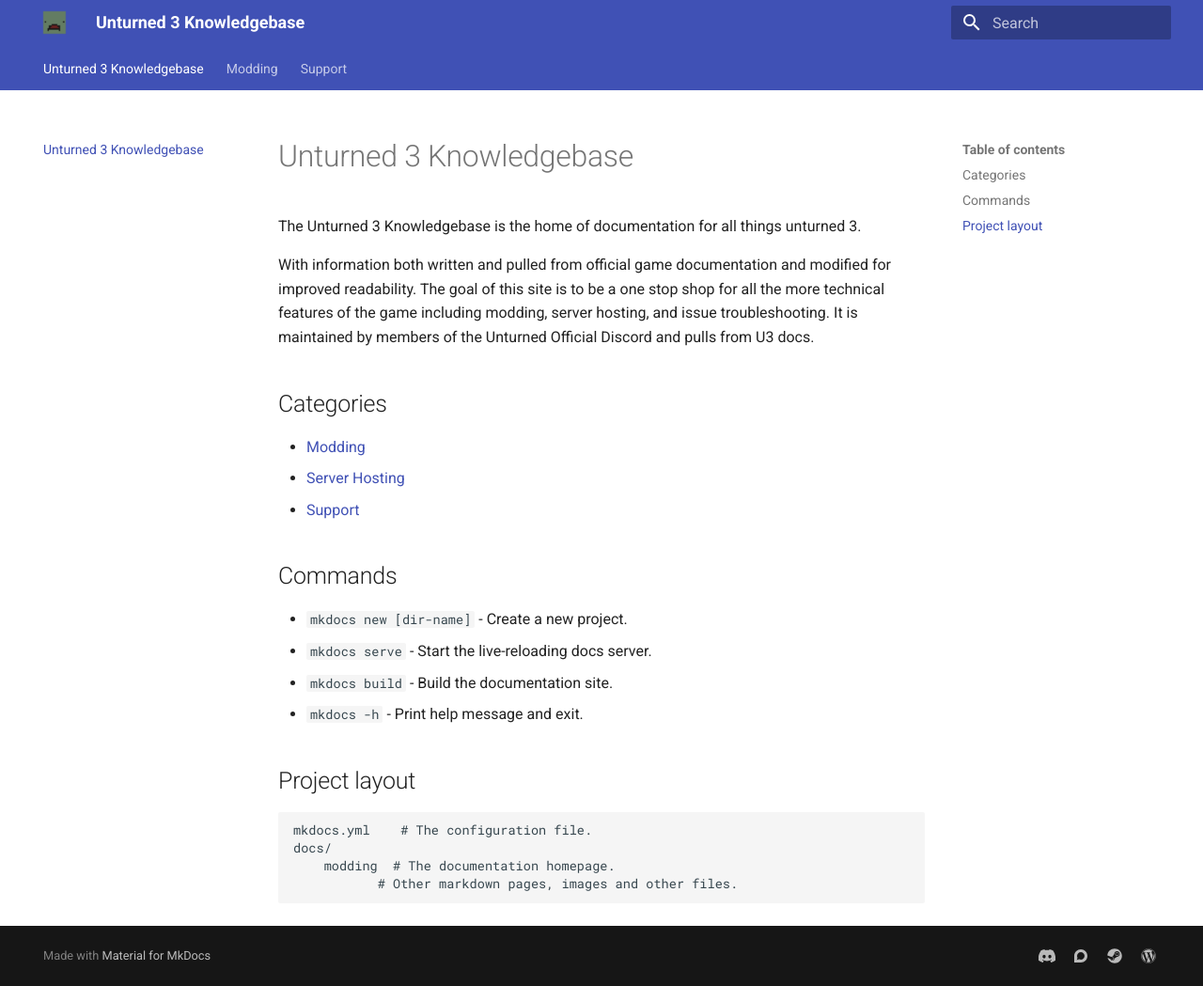
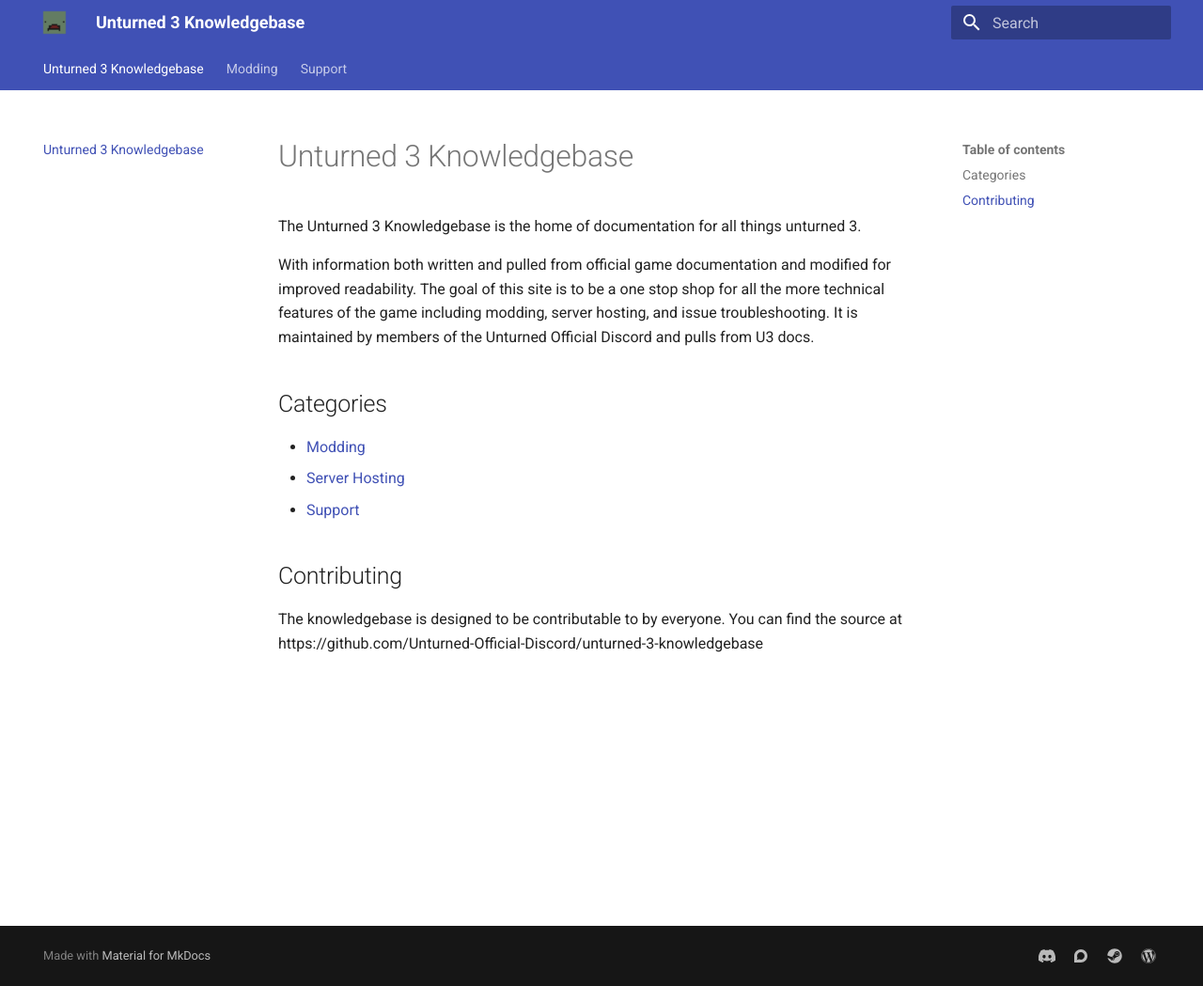
Before and after one commit to unturned-info/unturned-3-knowledgebase, an MkDocs documentation site: the page built from docs/index.md, in a window 1280 px wide and 1049 px high. Shown: the whole window at 94% size. Built offline with MkDocs 1.6.1 and Material for MkDocs 9.7.7, drawn with Linux system fonts in a browser that asks for light colours.

Commit message:
Edited index

```diff
--- a/docs/index.md
+++ b/docs/index.md
@@ -10,16 +10,6 @@
 - [Server Hosting]()
 - [Support]()
 
-## Commands
+## Contributing
 
-* `mkdocs new [dir-name]` - Create a new project.
-* `mkdocs serve` - Start the live-reloading docs server.
-* `mkdocs build` - Build the documentation site.
-* `mkdocs -h` - Print help message and exit.
-
-## Project layout
-
-    mkdocs.yml    # The configuration file.
-    docs/
-        modding  # The documentation homepage.
-               # Other markdown pages, images and other files.
+The knowledgebase is designed to be contributable to by everyone. You can find the source at https://github.com/Unturned-Official-Discord/unturned-3-knowledgebase
--- a/mkdocs.yml
+++ b/mkdocs.yml
@@ -9,7 +9,7 @@
   favicon: assets/Unturned_Logo.png
   palette:
     primary: indigo
-    accent: green
+    # accent: green
   features:
     - tabs
 extra:
@@ -19,11 +19,12 @@
       name: Unturned Official Discord
     - icon: fontawesome/brands/discourse
       link: https://forum.smartlydressedgames.com
-      name: SDG forums
+      name: SDG Forums
     - icon: fontawesome/brands/steam
       link: https://store.steampowered.com/app/304930/Unturned/
     - icon: fontawesome/brands/wordpress
-      link: https://smartlydressedgames.com
+      link: https://blog.smartlydressedgames.com
+      name: SDG Blog
 markdown_extensions:
   - admonition
   - pymdownx.superfences
@@ -31,10 +32,3 @@
   - attr_list
   - pymdownx.tabbed
   - pymdownx.tilde
-
-
-# nav:
-#   - Home: index.md
-#   - Modding:
-#       - Vehicle Data: modding/Asset Properties References/VehicleData.md
-#       - Item Data: modding/Asset Properties References/itemData.md
```
Also changed, not shown: README.md (+3 -0 lines), docs/support/Troubleshooting/verifyGameFiles.md (+5 -5 lines).
